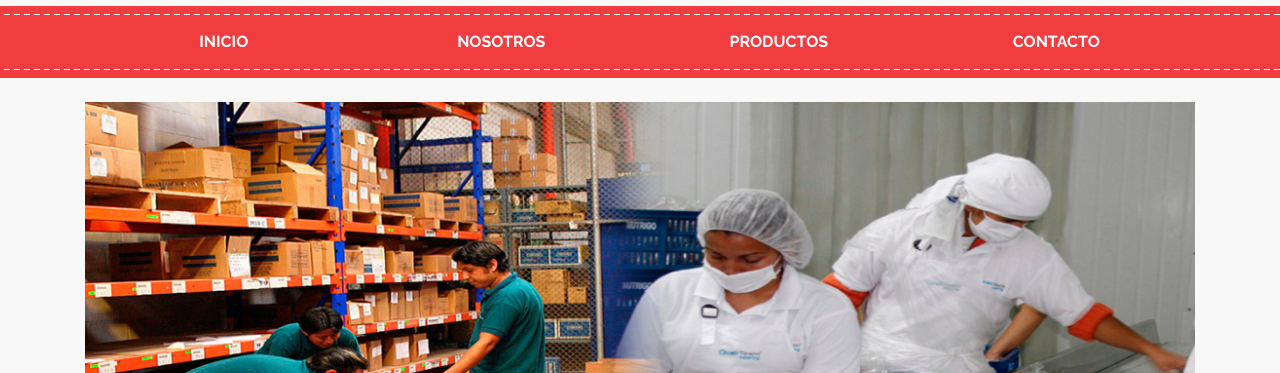
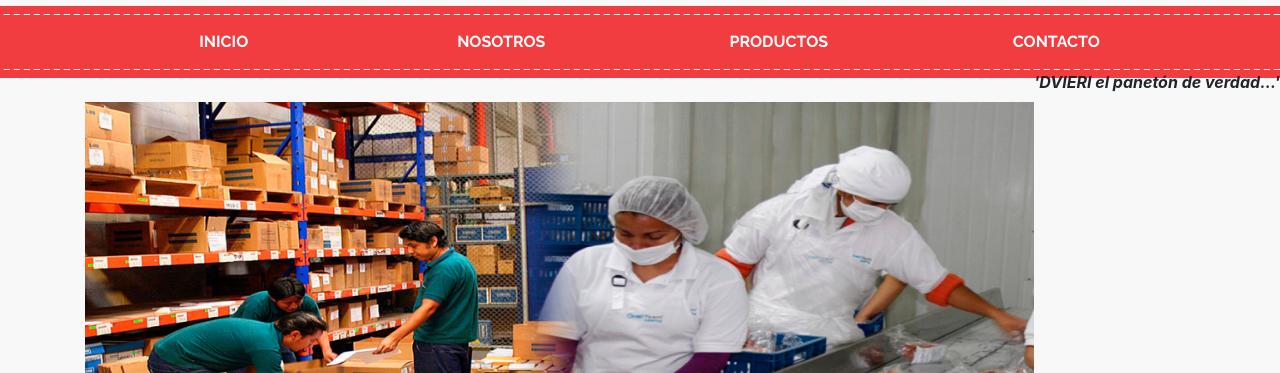
Before and after one commit to cesar2794/dvieriprueba, a plain HTML site: page nosotros.html in a window 1280 px wide. Shown: the part 243-616 px from the top of the page. Drawn offline with nearby package versions, Linux system fonts and the light colour scheme; a web font is replaced by a local one.

Commit message:
Lema agregado a seccion Nosotros

```diff
--- a/nosotros.html
+++ b/nosotros.html
@@ -99,6 +99,7 @@
       </div> <!-- .container -->
 
     </nav>
+    <p class="float-right"><i><b>'DVIERI el panetón de verdad...'</b></i></p>
   </div>
 
   <!-- TODO: HERO -->
```
